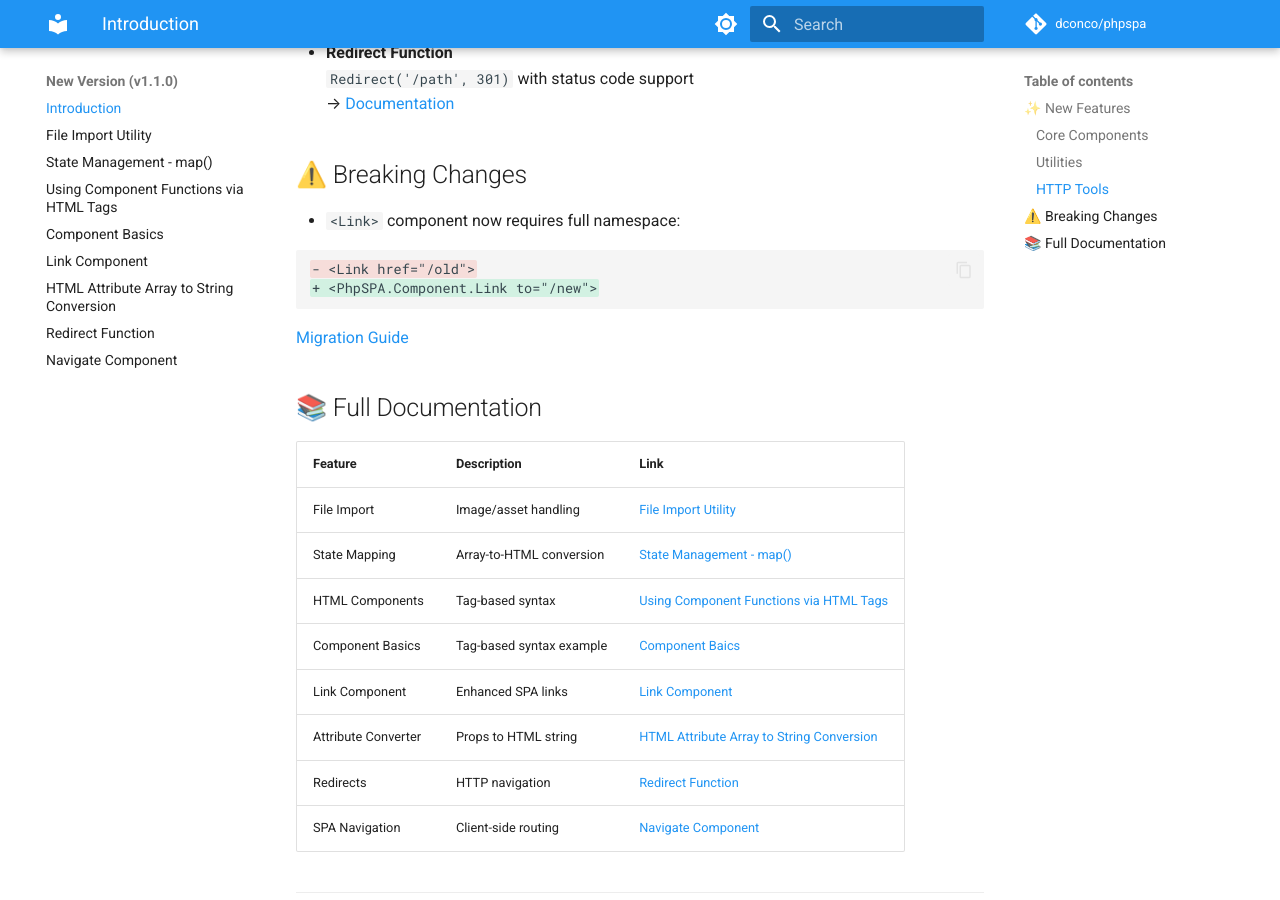
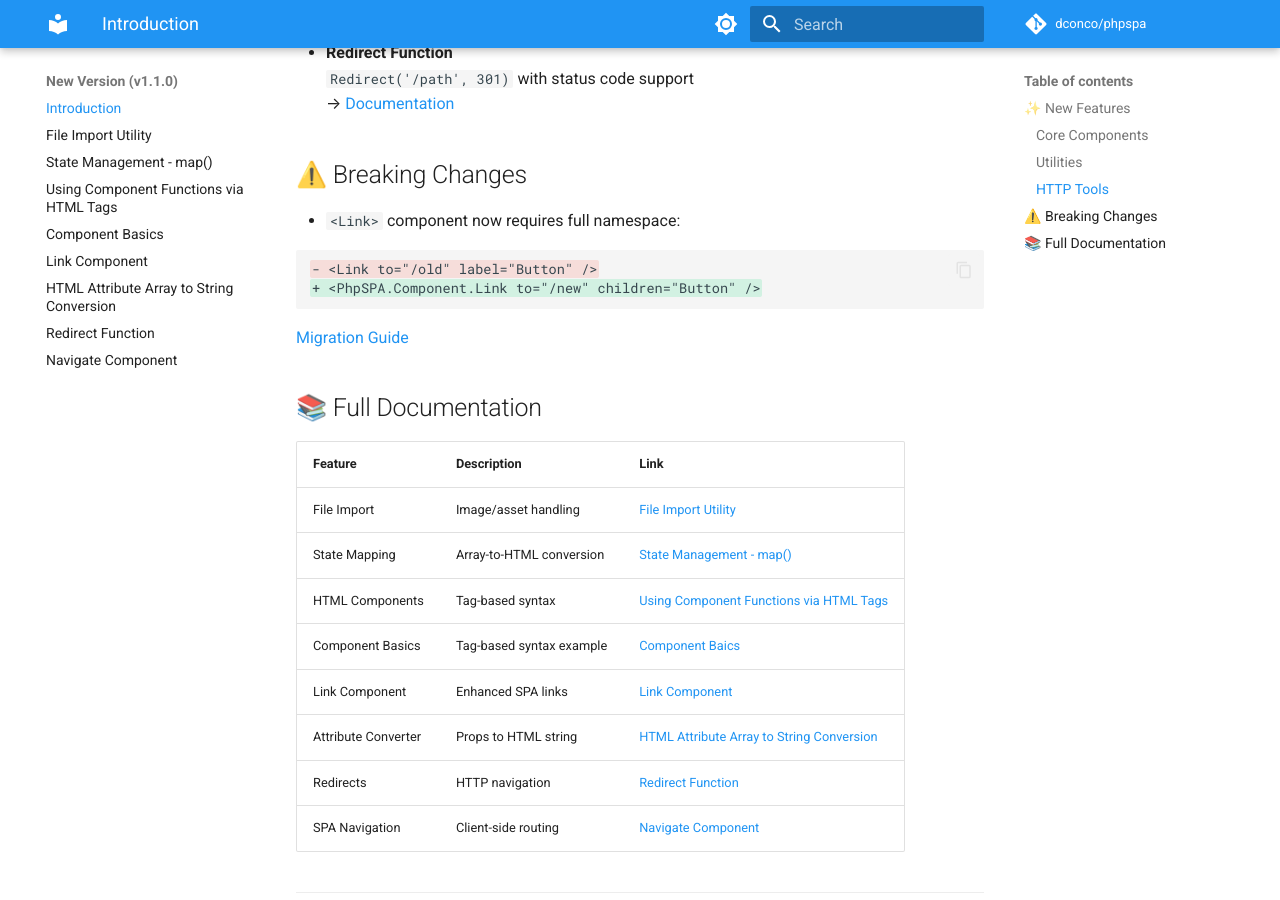
Before and after one commit to dconco/phpspa, an MkDocs documentation site: the page built from docs/v1.1/index.md, in a window 1280 px wide and 900 px high, scrolled down 965 px. Built offline with MkDocs 1.6.1 and Material for MkDocs 9.7.7, drawn with Linux system fonts in a browser that asks for light colours; comment, search, counter and statistics services are not loaded; the version menu is left out.

Commit message:
Update Link component usage in documentation to reflect new syntax with 'to' and 'children' attributes.

````diff
--- a/docs/v1.1/index.md
+++ b/docs/v1.1/index.md
@@ -41,8 +41,8 @@
 - `<Link>` component now requires full namespace:
 
   ```diff
-  - <Link href="/old">
-  + <PhpSPA.Component.Link to="/new">
+  - <Link to="/old" label="Button" />
+  + <PhpSPA.Component.Link to="/new" children="Button" />
   ```
 
   [Migration Guide](./5-link-component.md#deprecated)
````
